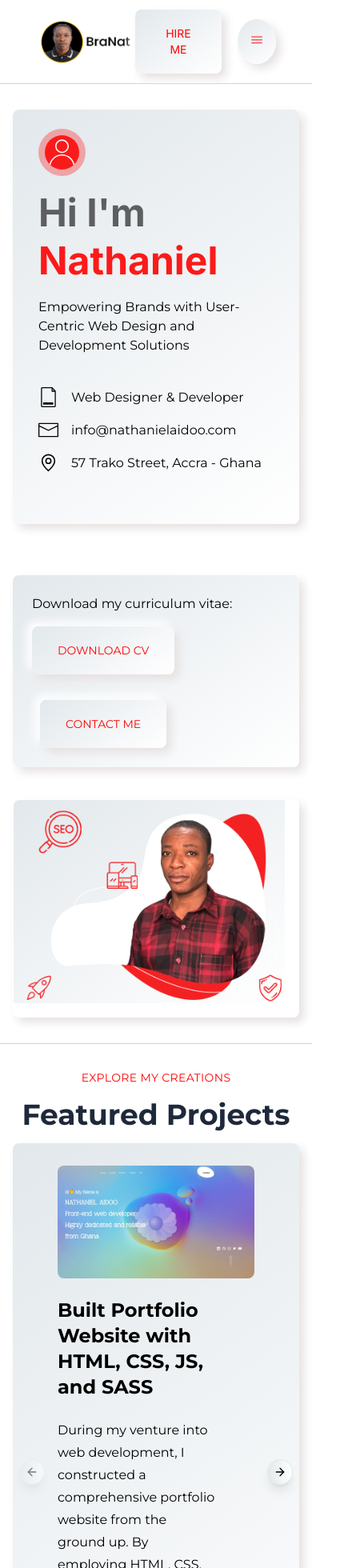
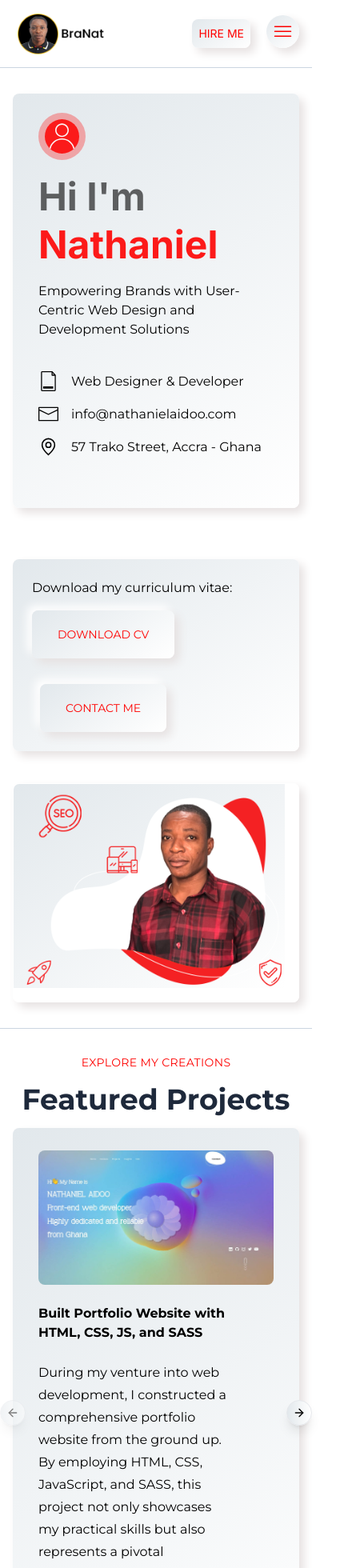
Before and after one commit to bra-nat/portfolio, a Next.js app: page / in a window 390 px wide. Shown: the top 1960 px of the page at 80% size, 445 px wide, since content can reach past the window. Built offline with nearby package versions, Linux system fonts and the light colour scheme.

Commit message:
Fixed CSS issues for mobile media screen

```diff
--- a/components/Education.tsx
+++ b/components/Education.tsx
@@ -9,13 +9,15 @@ interface EducationItemProps {
 }
 
 const EducationItem = ({ course, institution, date }: EducationItemProps) => (
-  <div className="w-full border-l-[5px] border-slate-300 pl-8">
+  <div className="w-full border-l-[5px] border-slate-300 pl-8 max-sm:pl-0 max-sm:border-0">
     <div className="bg-p_primary flex  w-full px-7 ">
       <div className="group relative  flex w-full flex-col items-start gap-6 whitespace-nowrap py-6 lg:flex-row lg:items-center lg:justify-between">
-        <span className="absolute left-[-60px] top-[50%] h-[5px] w-8 translate-y-[-50%] bg-slate-300"></span>
-        <span className="absolute left-[-70px] top-[50%] h-4 w-4 translate-y-[-50%] rounded-full border-4 border-slate-300 bg-white group-hover:bg-[#fe0302]"></span>
+        <span className="absolute left-[-60px] top-[50%] h-[5px] w-8 translate-y-[-50%] bg-slate-300 max-sm:hidden"></span>
+        <span className="absolute left-[-70px] top-[50%] h-4 w-4 translate-y-[-50%] rounded-full border-4 max-sm:hidden border-slate-300 bg-white group-hover:bg-[#fe0302]"></span>
         <div className="flex w-full flex-col items-start justify-between font-montserrat">
-          <h2 className="mb-4 w-full text-wrap text-[24px] font-medium ">{course}</h2>
+          <h2 className="mb-4 w-full text-wrap text-[24px] font-medium ">
+            {course}
+          </h2>
           <p className="text-wrap text-base">{institution}</p>
         </div>
 
@@ -30,13 +32,16 @@ const EducationItem = ({ course, institution, date }: EducationItemProps) => (
   </div>
 );
 
-
 const Education = () => {
   return (
     <section className="max-container mt-12 flex w-full flex-col gap-8 lg:flex-row">
       <div className="flex w-full flex-col items-start gap-6 font-montserrat">
-        <h3 className="text-primary mt-4 text-xs font-normal uppercase tracking-wide">2022 - Present</h3>
-        <h4 className="mb-8 text-4xl font-bold leading-4 text-slate-800">Education</h4>
+        <h3 className="text-primary mt-4 text-xs font-normal uppercase tracking-wide">
+          2022 - Present
+        </h3>
+        <h4 className="mb-8 text-4xl font-bold leading-4 text-slate-800">
+          Education
+        </h4>
 
         {educationDataLeft.map((item, index) => (
           <EducationItem key={index} {...item} />
@@ -44,8 +49,12 @@ const Education = () => {
       </div>
 
       <div className="flex w-full flex-col items-start gap-6 font-montserrat">
-        <h3 className="text-primary mt-4 text-xs font-normal uppercase tracking-wide">2017 - 2022</h3>
-        <h4 className="mb-8 text-4xl font-bold leading-4 text-slate-800">Education</h4>
+        <h3 className="text-primary mt-4 text-xs font-normal uppercase tracking-wide">
+          2017 - 2022
+        </h3>
+        <h4 className="mb-8 text-4xl font-bold leading-4 text-slate-800">
+          Education
+        </h4>
 
         {educationDataRight.map((item, index) => (
           <EducationItem key={index} {...item} />
--- a/components/Experiences.tsx
+++ b/components/Experiences.tsx
@@ -47,12 +47,12 @@ const ExperienceItem = ({ imageSrc, altText, yearRange, title, company, location
 
 const Experiences = () => {
   return (
-    <section className="max-container flex w-full px-14">
+    <section className="max-container flex w-full px-14 max-sm:px-4">
       <div className="flex w-full flex-col items-center justify-center gap-6 font-montserrat">
-        <h1 className="text-primary text-sm font-normal uppercase tracking-wide">
+        <h1 className="text-primary  text-sm font-normal uppercase tracking-wide max-sm:text-center">
           Over 7 years of professional experience
         </h1>
-        <h2 className="text-6xl font-bold leading-10 text-slate-800 max-xl:text-4xl max-lg:leading-6">
+        <h2 className="text-6xl  font-bold leading-10 text-slate-800 max-xl:text-4xl max-lg:leading-6">
           My Experience
         </h2>
         {experienceData.map((experience, index) => (
--- a/components/Navbar.tsx
+++ b/components/Navbar.tsx
@@ -49,13 +49,13 @@ const Navbar = () => {
       ref={headerRef}
       className={`${
         sticky.isSticky ? "stickyNav shadowNav border-none bg-white " : ""
-      } top-0 z-40 w-full border-b border-slate-300 px-[45px] py-[12px]`}>
+      } top-0 z-40 w-full border-b border-slate-300 px-[45px] py-[12px] max-sm:px-4`}>
       <nav className="mx-auto flex w-full max-w-[1440px] items-center justify-between ">
         <Link href="/">
           <Image
             src={"/assets/icons/logo-white.png"}
-            width={140}
-            height={140}
+            width={120}
+            height={120}
             alt="Logo"
           />
         </Link>
@@ -75,14 +75,14 @@ const Navbar = () => {
             <Link href="#contact">
               <Button
                 label="Hire Me"
-                extraClasses="px-6 py-3.5 max-lg:px-8 max-lg:py-5"
+                extraClasses="px-6 py-3.5 max-lg:px-2 max-lg:py-2"
               />
             </Link>
           </div>
           <div className="hidden max-lg:block">
-            <div className="bg-p_primary-rounded ml-5 p-4 hover:scale-105">
             <Sheet>
               <SheetTrigger>
+                <div className="bg-p_primary-rounded ml-5 p-2 hover:scale-105">
                   <Image
                     src={"/assets/icons/hamburger.svg"}
                     width={25}
@@ -90,6 +90,7 @@ const Navbar = () => {
                     alt="Logo"
                     className="text-primary-svg"
                   />
+                </div>
               </SheetTrigger>
               <SheetContent className="bg-white px-10" side={"left"}>
                 <SheetHeader>
@@ -165,7 +166,6 @@ const Navbar = () => {
             </Sheet>
           </div>
         </div>
-        </div>
       </nav>
     </header>
   );
--- a/components/Projects.tsx
+++ b/components/Projects.tsx
@@ -19,9 +19,13 @@ const ProjectItem = ({ title, description, imageSrc }: Props) => (
   <CarouselItem>
     <div className="flex flex-col items-start gap-6 py-7 lg:flex-row">
       <div className="w-[80%] font-montserrat max-lg:order-last">
-        <h2 className="mb-6 text-2xl font-bold">{title}</h2>
-        <p className="mb-9 text-base leading-7">{description}</p>
-        <p>Fully responsive. SEO optimized. WordPress</p>
+        <h2 className="mb-6 max-sm:text-base text-2xl text-wrap whitespace-normal font-bold">
+          {title}
+        </h2>
+        <p className="mb-9 text-base leading-7 whitespace-normal text-wrap">
+          {description}
+        </p>
+        <p>Fully responsive. SEO optimized.</p>
       </div>
       <div className="w-full">
         <Image
@@ -46,8 +50,8 @@ const Projects = () => {
         <h2 className="text-6xl font-bold leading-10 text-slate-800 max-lg:text-4xl max-lg:leading-6">
           Featured Projects
         </h2>
-        <div className="bg-psecondary flex w-full px-14">
-          <Carousel className="w-full">
+        <div className="bg-psecondary flex w-full px-14 max-sm:px-8 ">
+          <Carousel className="w-full ">
             <CarouselContent>
               {projectsData.map((project, index) => (
                 <ProjectItem
@@ -58,6 +62,7 @@ const Projects = () => {
                 />
               ))}
             </CarouselContent>
+
             <CarouselPrevious className="cursor-pointer bg-gradient-to-r from-[#e2e8ec] to-[#ffffff] shadow-lg" />
             <CarouselNext className="cursor-pointer bg-gradient-to-r from-[#e2e8ec] to-[#ffffff] shadow-lg" />
           </Carousel>
--- a/components/Resume.tsx
+++ b/components/Resume.tsx
@@ -6,7 +6,7 @@ import Portfolio from "./Portfolio";
 
 const Resume = () => {
   return (
-    <section className="max-container flex w-full px-14">
+    <section className="max-container flex w-full px-14 max-sm:px-4">
       <div className="flex w-full flex-col items-center justify-center gap-6 font-montserrat">
         <h1 className="text-primary text-sm font-normal uppercase tracking-wide">
           7+ years of professional experience
--- a/constants/index.ts
+++ b/constants/index.ts
@@ -12,8 +12,13 @@ export const projectsData = [
     description: `During my venture into web development, I constructed a comprehensive portfolio website from the ground up. By employing HTML, CSS, JavaScript, and SASS, this project not only showcases my practical skills but also represents a pivotal milestone in my development`,
     imageSrc: "/assets/images/2a-1200x686.jpg",
     gallery: [
-      {src: "/assets/images/2a-1200x686.jpg", src2: "/assets/images/2a-1200x686.jpg", src3: "/assets/images/2a-1200x686.jpg", src4: "/assets/images/2a-1200x686.jpg"}
-    ]
+      {
+        src: "/assets/images/2a-1200x686.jpg",
+        src2: "/assets/images/2a-1200x686.jpg",
+        src3: "/assets/images/2a-1200x686.jpg",
+        src4: "/assets/images/2a-1200x686.jpg",
+      },
+    ],
   },
   {
     title: "Built an E-Commerce Website Using React",
@@ -21,8 +26,13 @@ export const projectsData = [
       "Amidst my journey of learning React, I built a ground-up e-commerce website. This endeavor not only applied my learning but also marked a key milestone in my development journey.",
     imageSrc: "/assets/images/3a-1200x686.jpg",
     gallery: [
-      {src: "/assets/images/2a-1200x686.jpg", src2: "/assets/images/2a-1200x686.jpg", src3: "/assets/images/2a-1200x686.jpg", src4: "/assets/images/2a-1200x686.jpg"}
-    ]
+      {
+        src: "/assets/images/2a-1200x686.jpg",
+        src2: "/assets/images/2a-1200x686.jpg",
+        src3: "/assets/images/2a-1200x686.jpg",
+        src4: "/assets/images/2a-1200x686.jpg",
+      },
+    ],
   },
 ];
 
@@ -47,7 +57,7 @@ export const experienceData = [
     imageSrc: "/assets/images/Busy-Internet.webp",
     altText: "Office for Busy Internet Co LTD",
     yearRange: "2017 - 2022",
-    title: "Network Support Engineer.",
+    title: "Network Engineer.",
     company: "Busy Internet Co. LTD",
     location: "No. 66, Dzorwulu, Accra - Ghana",
   },
```
Also changed, not shown: components/Contact.tsx (+29 -11 lines). Lines whose indentation alone changed are shown as unchanged.
